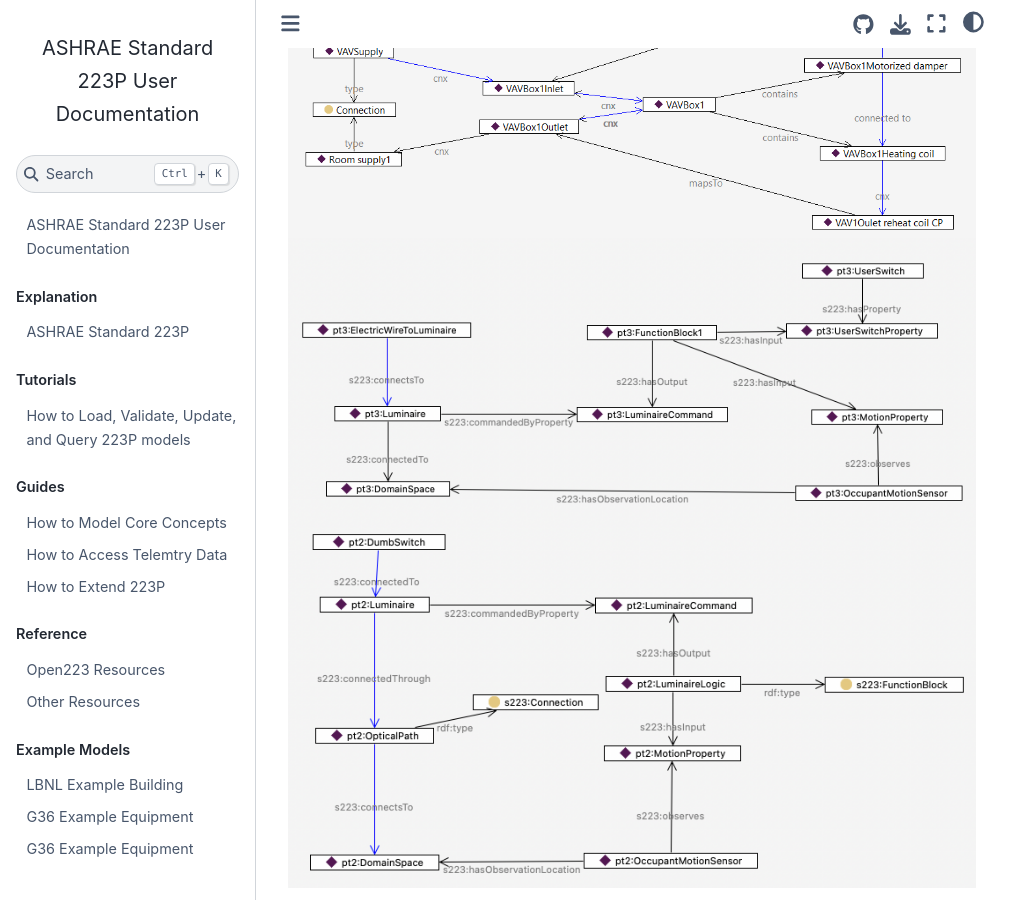
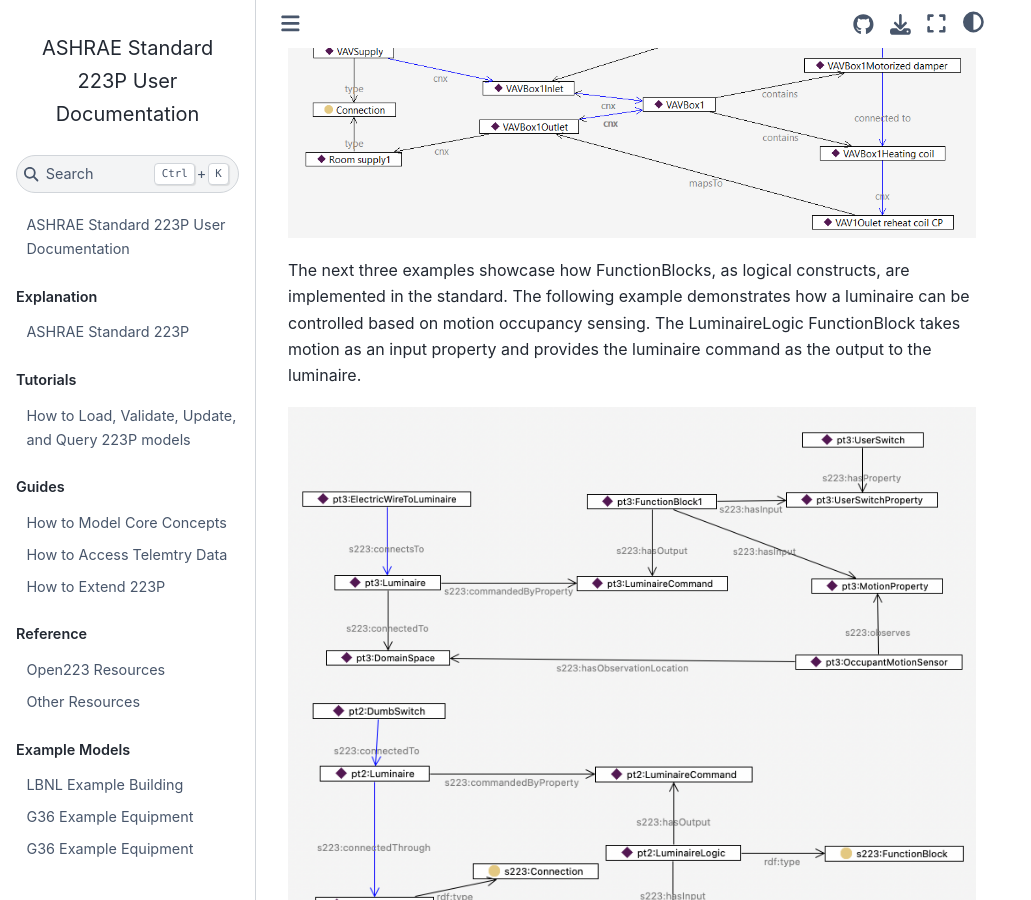
Before and after one commit to open223/docs.open223.info, a Jupyter Book: the page built from guides/design-patterns.md, in a window 1280 px wide and 900 px high, scrolled down 2538 px. Shown: the whole window, without its empty margins (0-1031 px from the left). Built offline with Jupyter Book 1.0.4 settings and Sphinx 7.4.7 and the Sphinx Book theme 1.1.4, drawn with Linux system fonts in a browser that asks for light colours.

Commit message:
fnb1 text

```diff
--- a/guides/design-patterns.md
+++ b/guides/design-patterns.md
@@ -23,5 +23,9 @@ This next scenario builds upon the previous one and provides additional details
 This example describes the notation of containment in the standard. VAVBox1 contains two pieces of equipment: VAVBox1HeatingCoil and VAVBox1MotorizedDamper. Note that these two pieces of equipment are internally connected (as shown by the vertical purple line between them). Also, their connection points map to the inlet and outlet connection points of their container (VAVBox1) using the relation 'mapsTo.' This indicates that any incoming connection flow to VAVBox1 will lead to the damper, and any outgoing one will stem from the heating coil.
 
 ![Containment](images/guides-Containment.png)
+
+
+The next three examples showcase how FunctionBlocks, as logical constructs, are implemented in the standard. The following example demonstrates how a luminaire can be controlled based on motion occupancy sensing. The LuminaireLogic FunctionBlock takes motion as an input property and provides the luminaire command as the output to the luminaire.
+
 ![UserSwitch](images/guides-UserSwitch.png)
 ![DumbSwitch](images/guides-DumbSwitch.png)
```
